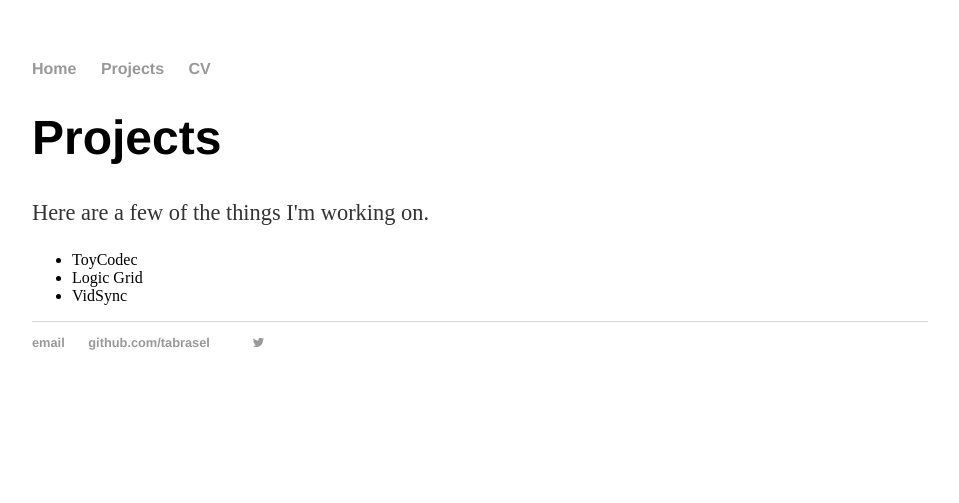
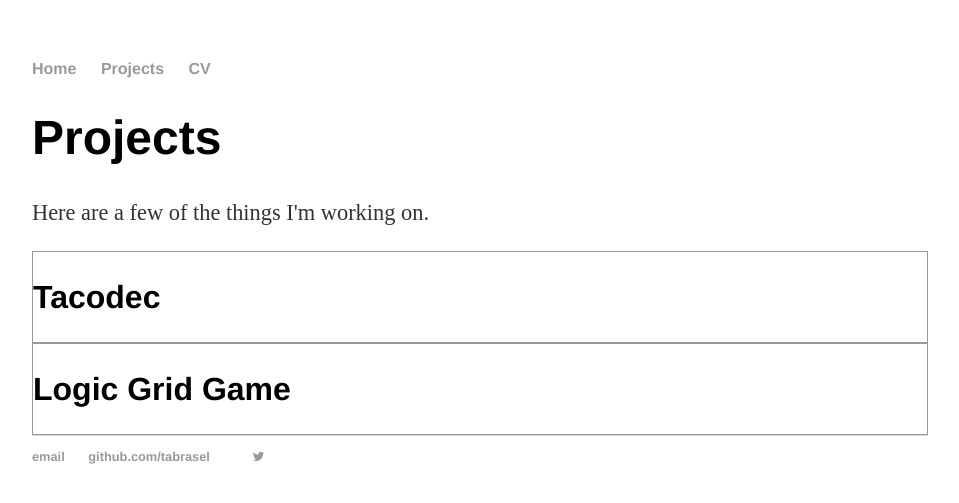
Before and after one commit to tabrasel/tabrasel.github.io, a Jekyll site: the page built from projects.html, in a window 1280 px wide. Shown: the top 503 px of the page, without its empty margins (160-1119 px from the left). Built offline with Jekyll 4.4.1, drawn with Linux system fonts in a browser that asks for light colours.

Commit message:
styling projects

```diff
--- a/css/main.css
+++ b/css/main.css
@@ -21,6 +21,10 @@ a:hover {
 }
 h1 {
     font-size: 3em;
+    font-family:'Helvetica', 'Arial', 'Sans-Serif';
+}
+h2 {
+    font-size: 2em;
     font-family:'Helvetica', 'Arial', 'Sans-Serif';
 }
 p {
@@ -70,3 +74,7 @@ ul.posts li {
   color: white;
   */
 }
+
+.project-blurb {
+    border: 1px solid #999;
+}
--- a/index.html
+++ b/index.html
@@ -5,6 +5,6 @@ title: Tate Brasel
 <div class="blurb">
 	<h1>Hi, I'm Tate Brasel!</h1>
     <p>Computer science undergrad at Seattle University and data scientist at <a href="https://mazamascience.com/">Mazama Science</a>.</p>
-    <p>When I'm not reading golden-age mystery novels or watching giallo films, I also write some fun graphics programs and other small applications. I might even finish them one day!</p>
+    <p>When I'm not reading golden-age mystery novels or watching giallo films, I also write some fun graphics programs and other small applications. I might even finish one someday!</p>
     <img src="res/portrait_thumbnail.JPG" class="thumbnail-circle"></img>
 </div><!-- /.blurb -->
--- a/projects.html
+++ b/projects.html
@@ -6,10 +6,11 @@ title: Tate Brasel
 	<h1>Projects</h1>
     <p>Here are a few of the things I'm working on.</p>
 
-    <ul>
-        <li>ToyCodec</li>
-        <li>Logic Grid</li>
-        <li>VidSync</li>
-    </ul>
+    <div class="project-blurb">
+        <h2>Tacodec</h2>
+    </div>
 
+    <div class="project-blurb">
+        <h2>Logic Grid Game</h2>
+    </div>
 </div><!-- /.blurb -->
```
